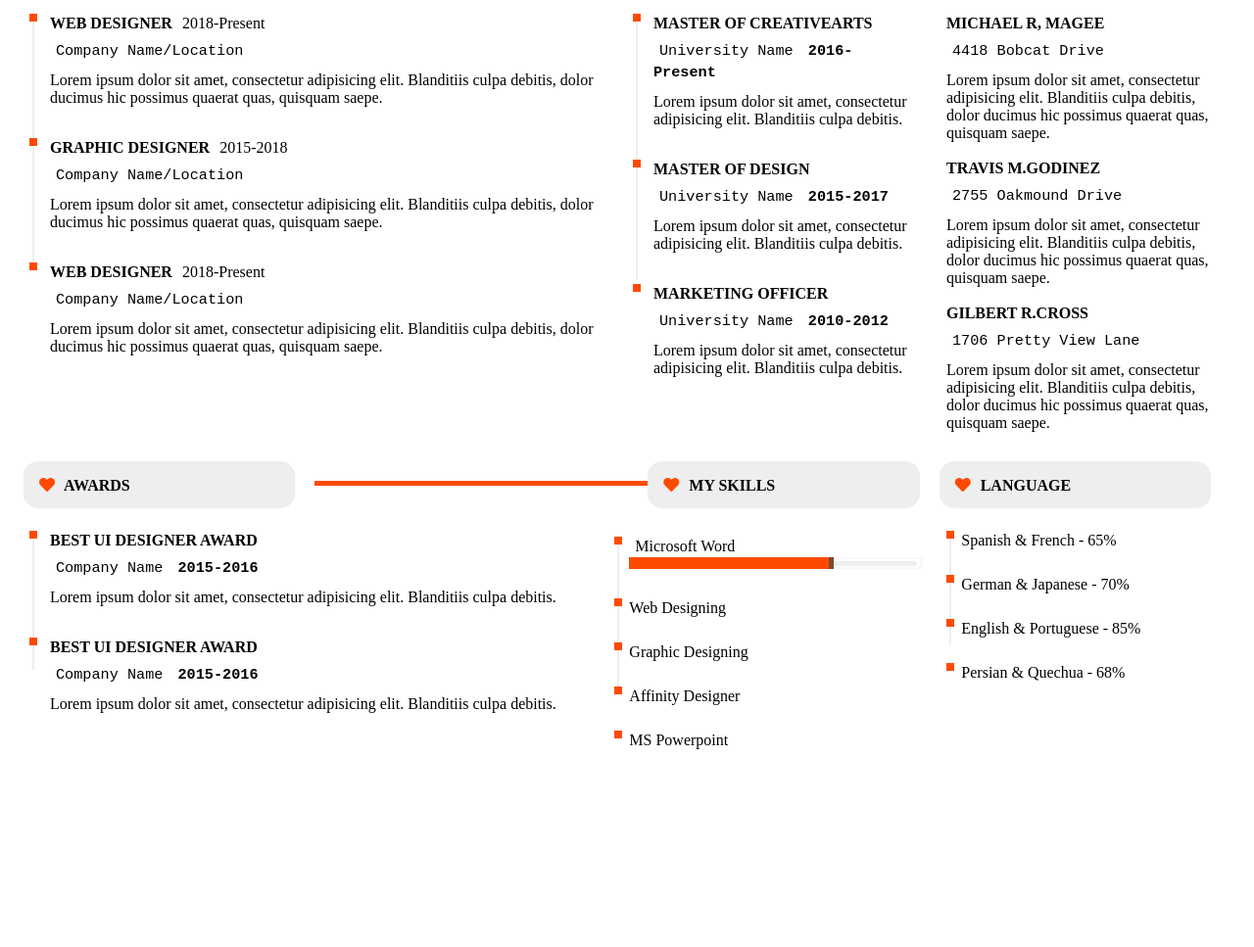
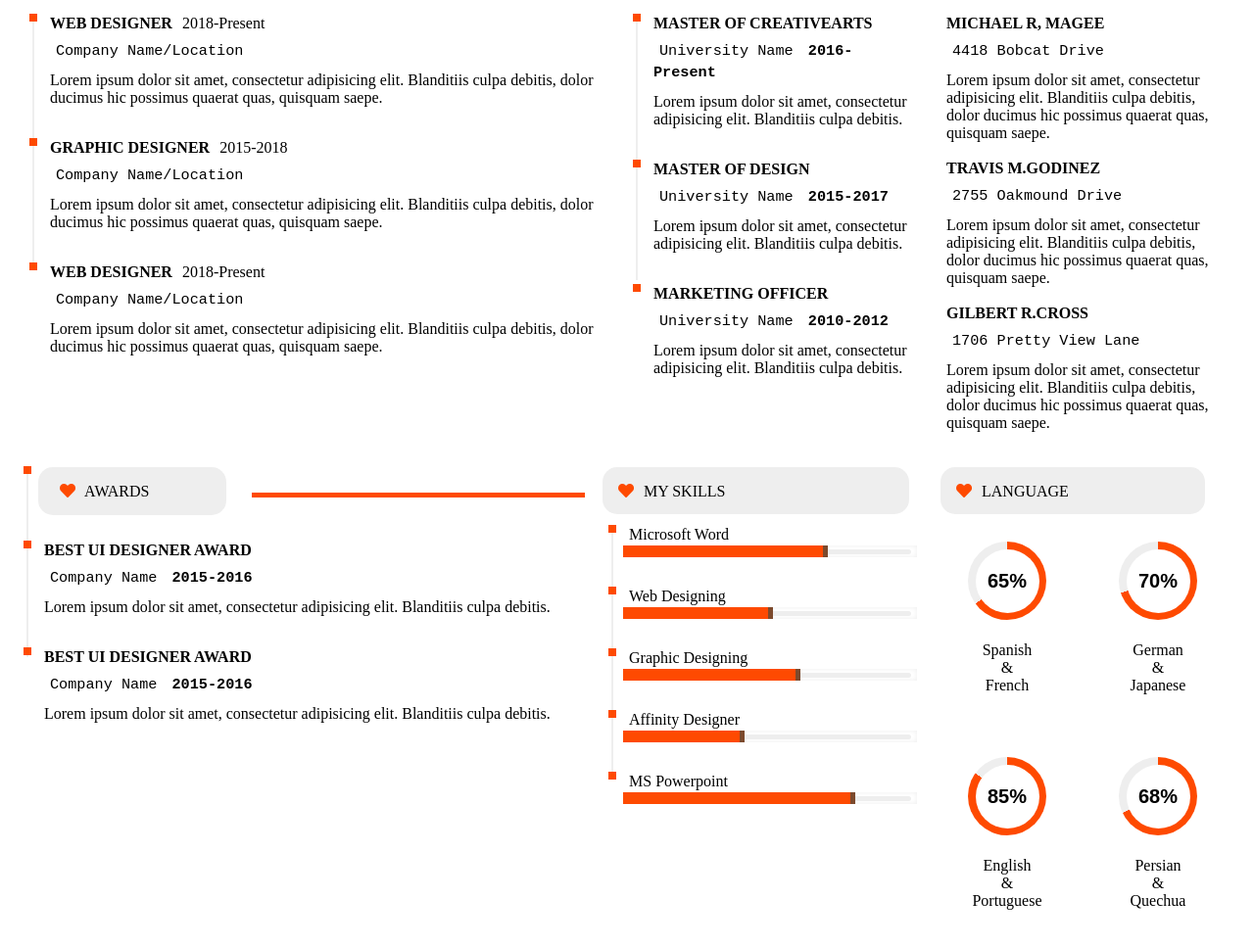
Before and after one commit to OlexandrynaOvchinnikova/Web_1_17, a website: page app/index.html in a window 1280 px wide. Shown: the part 475-1442 px from the top of the page at 98% size. Before the commit the page ends 1297 px from the top, so only its background shows below. Drawn offline with Linux system fonts and the light colour scheme.

Commit message:
add new css

```diff
--- a/app/index.html
+++ b/app/index.html
@@ -19,9 +19,17 @@
 </header>
 <main class="main_info">
     <div class="about">
+        <div class="img">
             <img class="photo_of_person"
                  src="./images/src/main_photo.jpg"
                  alt="My photo">
+            <div>
+                <hr class="hr3">
+                <hr class="hr3">
+                <hr class="hr3">
+            </div>
+
+        </div>
         <div class="info_about">
             <div class="pos">
             <h2 class="bord"><i class="fas fa-heart"></i>About me</h2>
@@ -112,15 +120,15 @@
                 </li>
             </ul>
     </div>
-    <div class="second_achive">
-        <p class="bord"><i class="fas fa-heart"></i> AWARDS</p>
-        <hr/>
-        <p class="bord"><i class="fas fa-heart"></i> MY SKILLS</p>
-        <p class="bord"><i class="fas fa-heart"></i> LANGUAGE</p>
+    <div class="col">
+    <div class="fr_col">
+        <ul class="awards_text">
+            <li class="difficult_col">
+                <div class="bord">
+                    <span><i class="fas fa-heart"></i> AWARDS</span>
                 </div>
-    <div class="text_exp_sec">
-        <div class="vl">
-            <ul class="awards_text">
+                <div><hr/></div>
+            </li>
             <li><b>BEST UI DESIGNER AWARD</b>
                 <h3> <span class="not_bold">Company Name <b>2015-2016</b></span></h3>
                     <p>Lorem ipsum dolor sit amet, consectetur adipisicing elit.
@@ -133,33 +141,68 @@
                 </li>
             </ul>
     </div>
+
+    <div class="sec_col">
+        <p class="bord"><i class="fas fa-heart"></i> MY SKILLS</p>
         <div class="skils_text">
             <!--            <script type="text/javascript">-->
             <!--                function rangeSlide(value) {-->
             <!--                    document.getElementById('rangeValue').innerHTML = value;-->
             <!--                }-->
             <!--            </script>-->
-            <div class="vl">
-            <ul>
+            <ul class="skills">
                 <li>
-                    <span id="rangeValue">Microsoft Word</span>
+                    <span id="mw">Microsoft Word</span>
                     <Input class="range" type="range" name="" value="700" min="0" max="1000"
                            onChange="" onmousemove="">
                     </Input>
                 </li>
-                <li>Web Designing</li>
-                <li>Graphic Designing</li>
-                <li>Affinity Designer</li>
-                <li>MS Powerpoint</li>
+                <li>
+                    <span id="wd">Web Designing</span>
+                    <Input class="range" type="range" name="" value="500" min="0" max="1000"
+                           onChange="" onmousemove="">
+                    </Input>
+                </li>
+                <li>
+                    <span id="gd">Graphic Designing</span>
+                    <Input class="range" type="range" name="" value="600" min="0" max="1000"
+                           onChange="" onmousemove="">
+                    </Input>
+                </li>
+                <li>
+                    <span id="ad">Affinity Designer</span>
+                    <Input class="range" type="range" name="" value="400" min="0" max="1000"
+                           onChange="" onmousemove="">
+                    </Input>
+                </li>
+                <li>
+                    <span id="mp">MS Powerpoint</span>
+                    <Input class="range" type="range" name="" value="800" min="0" max="1000"
+                           onChange="" onmousemove="">
+                    </Input>
+                </li>
             </ul>
         </div>
     </div>
-        <div class="language">
-            <ul>
-                <li>Spanish & French - 65%</li>
-                <li>German & Japanese - 70%</li>
-                <li>English & Portuguese - 85%</li>
-                <li>Persian & Quechua - 68%</li>
+    <div class="thr-col">
+        <p class="bord"><i class="fas fa-heart"></i> LANGUAGE</p>
+        <ul class="language">
+            <li>
+                <div class="pie hollow one"><span>65%</span></div>
+                <div class="lang">Spanish <br>&<br>French </div>
+            </li>
+            <li>
+                <div class="pie hollow two"><span>70%</span></div>
+                <div class="lang">German <br>&<br>Japanese</div>
+            </li>
+            <li>
+                <div class="pie hollow three"><span>85%</span></div>
+                <div class="lang">English <br>&<br> Portuguese</div>
+            </li>
+            <li>
+                <div class="pie hollow four"><span>68%</span></div>
+                <div class="lang">Persian <br>&<br> Quechua</div>
+            </li>
         </ul>
     </div>
     </div>
--- a/app/scss/style.scss
+++ b/app/scss/style.scss
@@ -25,6 +25,18 @@ $font-family_2: monospace;
 }
 .hr2{
     width: 100%;
+}
+
+.hr3{
+    width: 15%;
+    height: 5%;
+    border-top: 3px solid #eeeeee;
+}
+
+.img {
+    display: grid;
+    grid-template-columns: 1fr 1fr;
+
 }
 .contact {
     display: grid;
@@ -64,14 +76,30 @@ hr {
     display: grid;
     grid-template-columns: 2fr 1fr 1fr;
 }
-.text_exp_sec {
+//.text_exp_sec {
+//    display: grid;
+//    grid-template-columns: 2fr 1fr 1fr;
+//}
+.col {
     display: grid;
     grid-template-columns: 2fr 1fr 1fr;
+}
+
+li.difficult_col {
+    display: grid;
+    grid-template-columns: 1fr 1fr;
+    grid-template-rows: 1fr;
 }
 
 .photo_of_person {
     width: 150px;
     height: 150px;
+    border-right: 1px solid #eeeeee;
+    border-radius: 10px;
+
+    border-top: 1px solid #fe4a01;
+    //background-image: url("");
+    border-left: 1px groove #fe4a01;
 }
 
 .not_bold {
@@ -87,25 +115,15 @@ hr {
     color: $color_1;
 }
 
-//.vl {
-////    border-left: 6px solid #eeeeee;
-////    height: 100%;
-////}
-////
-////li {
-////    list-style: square;
-////}
-////
-////li::marker {
-////    font-size: 2rem;
-////    color: $color_1;
-////}
-
-ul.text_ref {
+ul.text_ref, ul.language {
     list-style: none;
 }
 
-ul:not(.text_ref){
+ul.skills:before {
+    height: 20%;
+}
+//div
+ul:not(.text_ref, .language) {
     list-style: none;
     margin:0;
     padding:0;
@@ -120,6 +138,74 @@ ul:not(.text_ref){
         top:5px;
         //height: calc(100% - 50px );
         height: 70%;
+    }
+    li{
+        position: relative;
+        padding-left: 15px;
+        margin-bottom:15px;
+        &:before{
+            content:"";
+            display: inline-block;
+            width: 8px;
+            height: 8px;
+            background: #fe4a01;
+            position: absolute;
+            left:0;
+            top:5px;
+            border-radius: 0;
+        }
+    }
+}
+
+ul.skills {
+    list-style: none;
+    margin:0;
+    padding:0;
+    position: relative;
+    &:before{
+        content:"";
+        display: inline-block;
+        width: 2px;
+        background: #eeeeee;
+        position: absolute;
+        left:3px;
+        top:5px;
+        //height: calc(100% - 50px );
+        height: 85%;
+    }
+    li{
+        position: relative;
+        padding-left: 15px;
+        margin-bottom:15px;
+        &:before{
+            content:"";
+            display: inline-block;
+            width: 8px;
+            height: 8px;
+            background: #fe4a01;
+            position: absolute;
+            left:0;
+            top:5px;
+            border-radius: 0;
+        }
+    }
+}
+
+.fr_col {
+    list-style: none;
+    margin:0;
+    padding:0;
+    position: relative;
+    &:before{
+        content:"";
+        display: inline-block;
+        width: 2px;
+        background: #eeeeee;
+        position: absolute;
+        left:3px;
+        top:5px;
+        //height: calc(100% - 50px );
+        height: 30%;
     }
     li{
         position: relative;
@@ -162,7 +248,70 @@ ul:not(.text_ref){
 }
 .range::-webkit-slider-runnable-track {
     width: 100%;
-    height: 5px; /* Висота треку для повзунка */
-    background: #eeeeee; /* Колір не обраної частини */
+    height: 5px;
+    background: #eeeeee;
     border-radius: 15px;
 }
+
+.pie {
+    margin: 16px;
+    height: 80px;
+    width: 80px;
+    border-radius: 50%;
+}
+
+.one {
+    background: conic-gradient(
+                    #fe4a01 0% 65%,
+                    #eeeeee 35%
+    );
+}
+
+.two {
+    background: conic-gradient(
+                    #fe4a01 0% 70%,
+                    #eeeeee 30%
+    );
+}
+
+.three {
+    background: conic-gradient(
+                    #fe4a01 0% 85%,
+                    #eeeeee 15%
+    );
+}
+.four {
+    background: conic-gradient(
+                    #fe4a01 0% 68%,
+                    #eeeeee 32%
+    );
+}
+
+.pie.hollow {
+    display: flex;
+    justify-content: center;
+    align-items: center;
+}
+
+.pie.three.hollow::after, .pie.one.hollow::after, .pie.two.hollow::after, .pie.four.hollow::after {
+    content: '';
+    position: absolute;
+    height: 65px;
+    width: 65px;
+    border-radius: 50%;
+    background-color: #FFFFFF;
+}
+.pie.hollow span {
+    font-size: 15pt;
+    z-index: 2;
+    font-weight: bold;
+    font-family: sans-serif ;
+}
+
+ul.language{
+    display: grid;
+    grid-template-columns: repeat(2, 1fr);
+    gap: 30px;
+    justify-items: center;
+    text-align: center;
+}
```
Also changed, not shown: app/css/style.min.css. Lines whose indentation alone changed are shown as unchanged.
